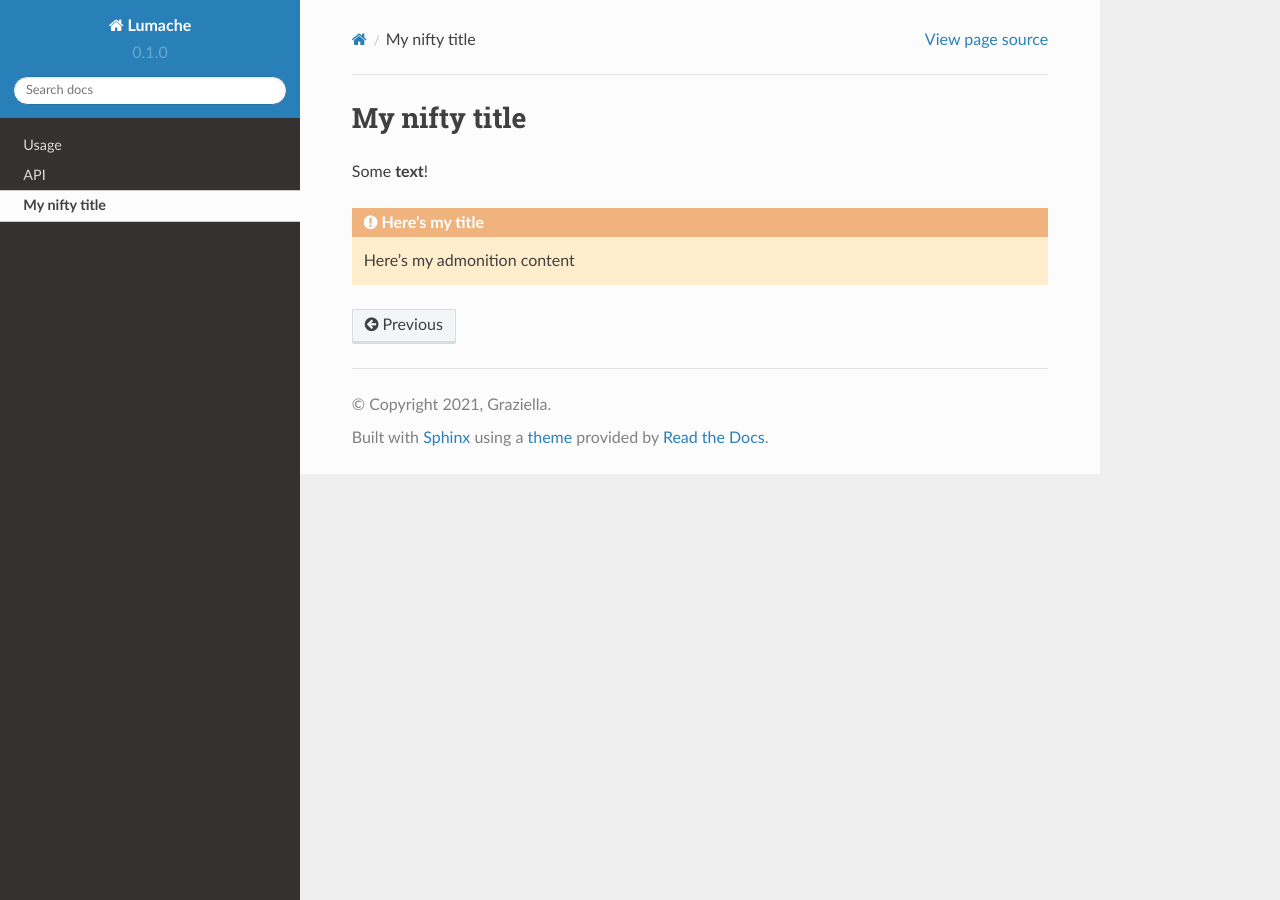
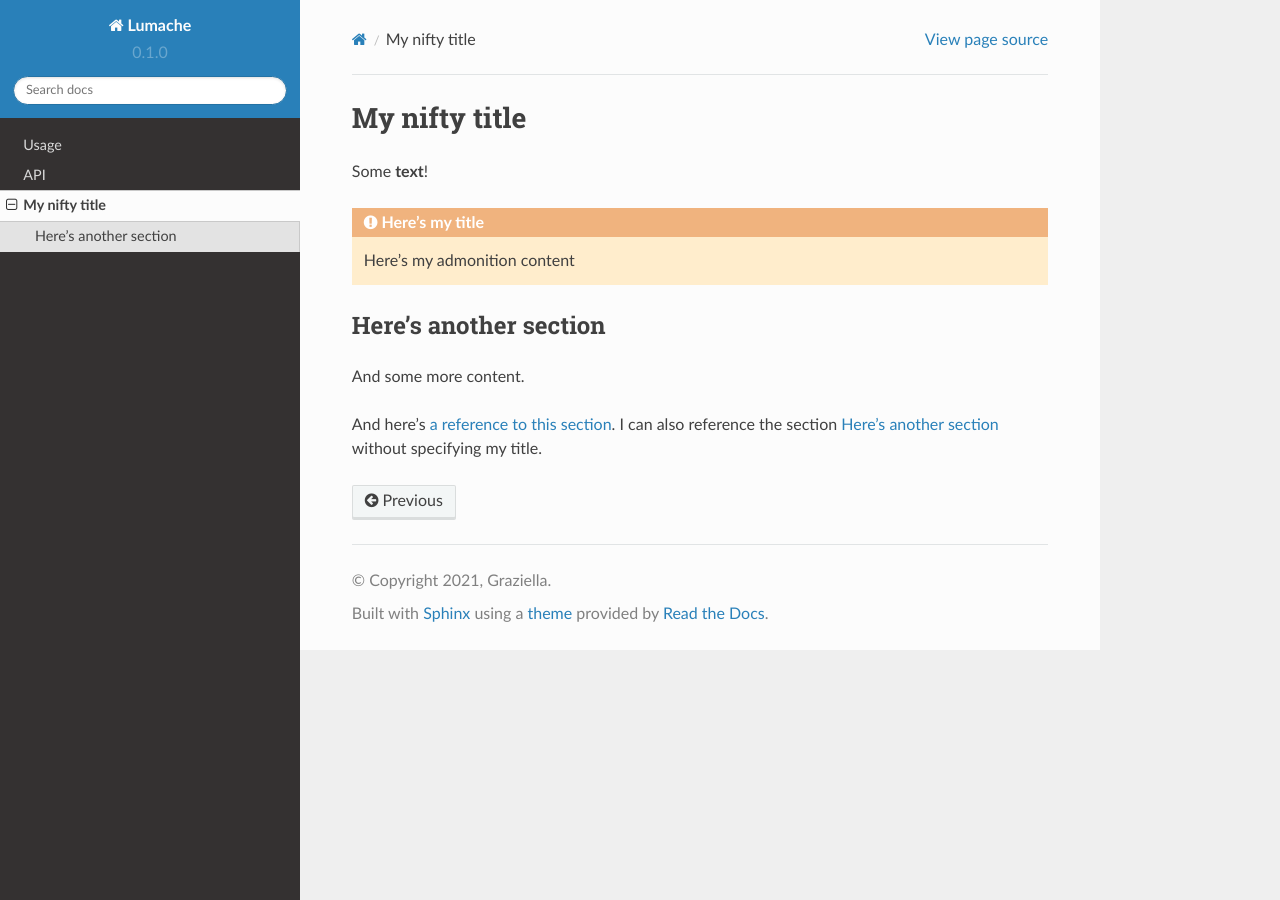
Before and after one commit to dobrev/readthedocs, a Sphinx documentation site: the page built from docs/source/myfile.md, in a window 1280 px wide. Built offline with Sphinx 7.4.7 and the Read the Docs theme 2.0.0, drawn with Linux system fonts in a browser that asks for light colours.

````diff
--- a/docs/source/myfile.md
+++ b/docs/source/myfile.md
@@ -7,3 +7,11 @@ Some **text**!
 
 Here's my admonition content
 ```
+
+(section-two)=
+## Here's another section
+
+And some more content.
+
+And here's {ref}`a reference to this section <section-two>`.
+I can also reference the section {ref}`section-two` without specifying my title.
````
Also changed, not shown: docs/source/index.md (added, +23 -0 lines), docs/source/old_unused_index.rst (renamed from docs/source/index.rst).
